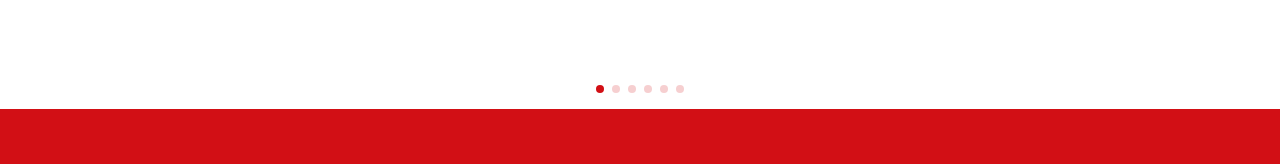
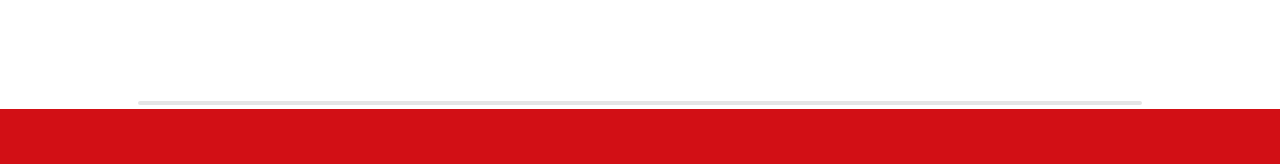
Before and after one commit to Sreenivasulu-Kalluru/my-portfolio-website, a plain HTML site: page index.html in a window 1280 px wide. Shown: the part 6461-6625 px from the top of the page. Drawn offline with nearby package versions, Linux system fonts and the light colour scheme; a web font is replaced by a local one.

Commit message:
added swiper scrollbar

```diff
--- a/index.html
+++ b/index.html
@@ -928,7 +928,7 @@
         </div>
       </div>
       <!-- If we need pagination -->
-      <div class="swiper-pagination"></div>
+      <div class="swiper-scrollbar"></div>
     </section>
     <!-- * END OF SKILLS SECTION -->
 
```
